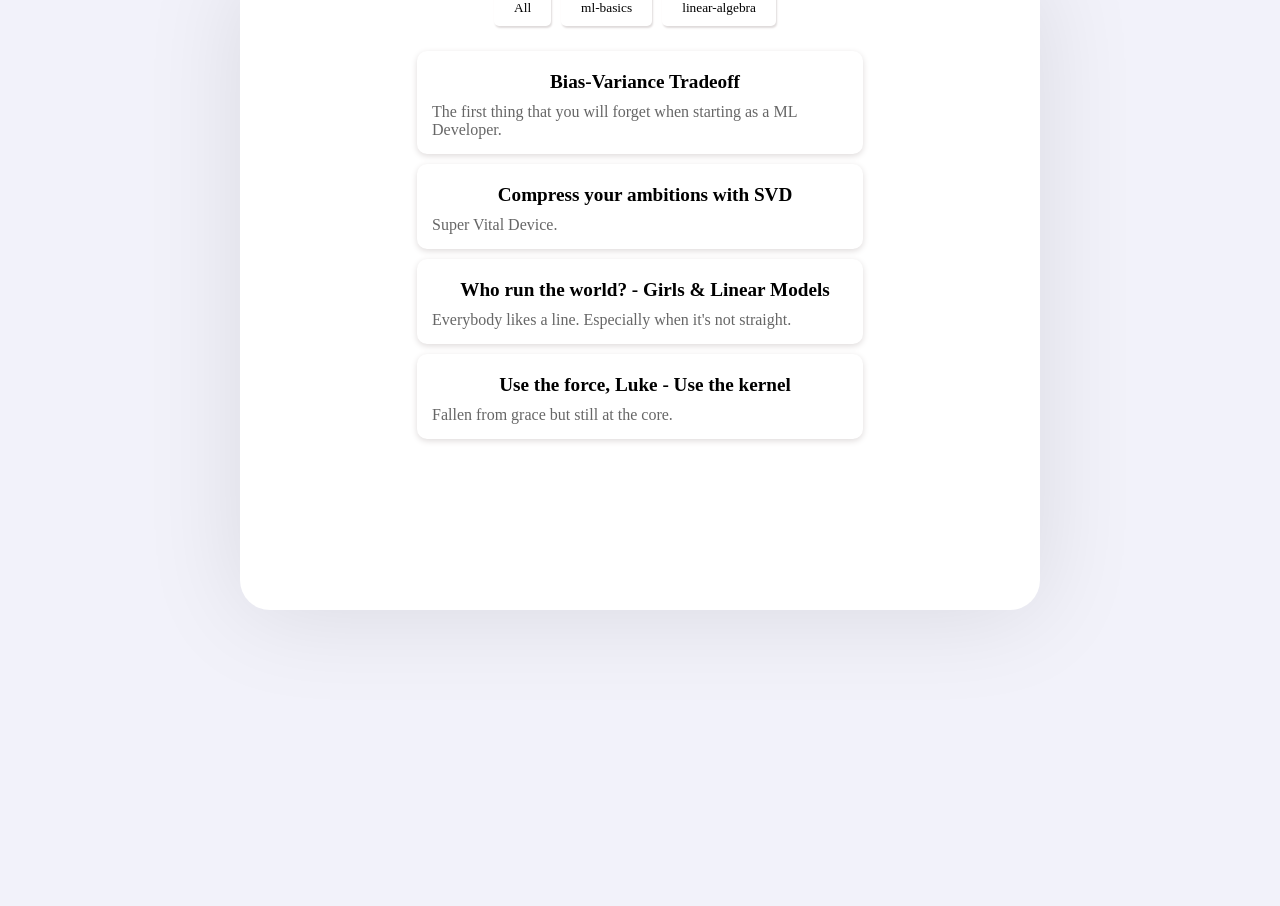
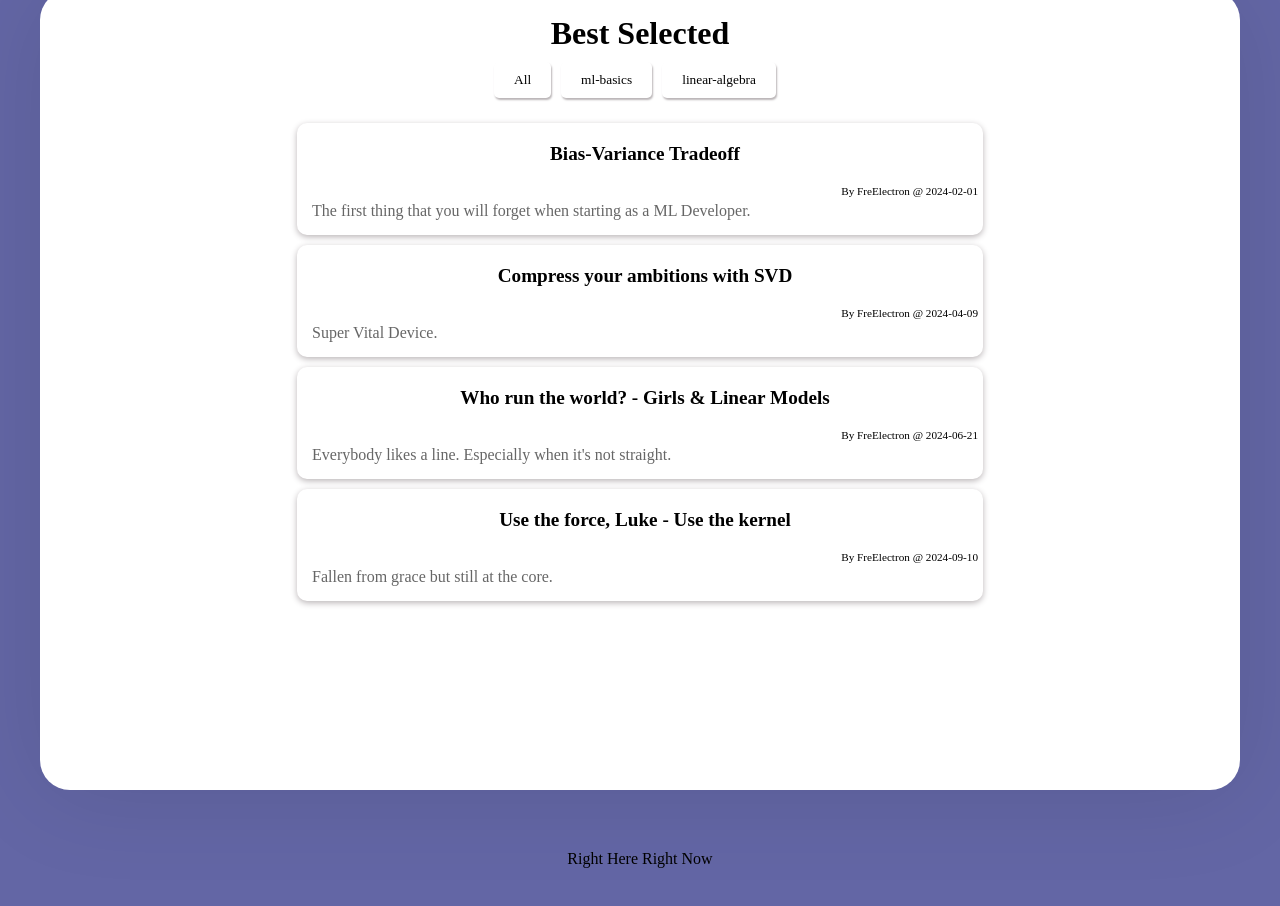
Before and after one commit to freelectron/yaub, a Next.js app in the folder frontend/simple-yaub/: page / in a window 1280 px wide. Shown: the part 100-1006 px from the top of the page. Before the commit the page ends 800 px from the top, so only its background shows below. Built offline with nearby package versions, Linux system fonts and the light colour scheme.

Commit message:
Add footer

```diff
--- a/frontend/simple-yaub/public/posts/meta_info.json
+++ b/frontend/simple-yaub/public/posts/meta_info.json
@@ -5,24 +5,32 @@
       "id": "bias_variance_decomposition",
       "title": "Bias-Variance Tradeoff",
       "content": "The first thing that you will forget when starting as a ML Developer.",
+      "author": "FreElectron",
+      "date": "2024-02-01",
       "tags": ["ml-basics"]
     },
     {
       "id": "svd",
       "title": "Compress your ambitions with SVD",
       "content": "Super Vital Device.",
+      "author": "FreElectron",
+      "date": "2024-04-09",
       "tags": ["ml-basics", "linear-algebra"]
     },
     {
       "id": "linear_models",
       "title": "Who run the world? - Girls & Linear Models",
       "content": "Everybody likes a line. Especially when it's not straight.",
+      "author": "FreElectron",
+      "date": "2024-06-21",
       "tags": ["ml-basics"]
     },
     {
       "id": "kernel_models",
       "title": "Use the force, Luke - Use the kernel",
       "content": "Fallen from grace but still at the core.",
+      "author": "FreElectron",
+      "date": "2024-09-10",
       "tags": ["ml-basics"]
     }
   ]
--- a/frontend/simple-yaub/src/app/page.js
+++ b/frontend/simple-yaub/src/app/page.js
@@ -3,6 +3,7 @@ import {fetchPostsMetaInfo} from "@/components/PublicFiles";
 
 import '../styles/global.css';
 import '../styles/nav-bar.scss';
+import '../styles/footer.scss';
 import './page.scss';
 
 export default async function Home() {
--- a/frontend/simple-yaub/src/app/page.scss
+++ b/frontend/simple-yaub/src/app/page.scss
@@ -13,14 +13,22 @@ Posts
 
 .posts-container {
     height: 80vh;
-    max-width: 100vh;
+    max-width: 150vh;
     margin: 0 auto;
     background-color: v.$post-background-color;
     border-radius: 30px;
     padding: 20px;
     box-shadow: 0 4px 100px rgba(0, 0, 0, 0.1);
+    min-height: 100vh;
 }
-
+.posts-header1 {
+    font-family: v.$post-font;
+    font-size: 1rem;
+    font-weight: 50;
+    margin-top: 5px;
+    margin-bottom: 10px; /* Adjust the bottom margin as needed */
+    text-align: center; /* Center the text horizontally */
+}
 .button-group.center {
     display: flex;
     margin-bottom: 20px;
@@ -67,9 +75,8 @@ Posts
 .card-link:hover .card {
     transform: translateY(-3px);
     box-shadow: 0 8px 10px v.$active-link-color;
-    background: v.$active-link-color;
-    border: 5px solid v.$active-link-color;
-    background: v.$active-link-color;
+    border: 5px solid v.$card-background-color;
+    //background: v.$active-link-color;
 }
 /* Make sure the text color doesn't change on hover */
 .card-link:hover .card-title,
@@ -83,6 +90,14 @@ Posts
     margin-top: 5px;
     margin-bottom: 10px; /* Adjust the bottom margin as needed */
     text-align: center; /* Center the text horizontally */
+}
+.card-details {
+    font-family: v.$post-font;
+    font-size: 0.7rem;
+    font-weight: 200;
+    margin-top: 10px;
+    margin-bottom: 5px; /* Adjust the bottom margin as needed */
+    text-align: right; /* Center the text horizontally */
 }
 .card-body {
     display: flex;
--- a/frontend/simple-yaub/src/app/post/[id]/page.js
+++ b/frontend/simple-yaub/src/app/post/[id]/page.js
@@ -4,6 +4,7 @@ import {fetchPostContent} from "@/components/PublicFiles";
 
 import '../../../styles/global.css';
 import '../../../styles/nav-bar.scss';
+import '../../../styles/footer.scss';
 import './page.scss';
 
 export default async function PostPageWrapper({params}) {
--- /dev/null
+++ b/frontend/simple-yaub/src/components/Footer.js
@@ -0,0 +1,21 @@
+import React from 'react';
+
+
+const FooterBar = () => {
+    return (
+        <footer className="footer" style={{
+            display: 'flex',
+            justifyContent: 'center',
+            alignItems: 'center',
+            position: 'relative',
+            bottom: 0,
+            width: '100%'
+        }}>
+            <div className="footer-text">
+                Right Here Right Now
+            </div>
+        </footer>
+    );
+};
+
+export default FooterBar;
--- a/frontend/simple-yaub/src/components/MainPage.js
+++ b/frontend/simple-yaub/src/components/MainPage.js
@@ -2,6 +2,7 @@
 import React, { useState } from 'react';
 import Link from 'next/link';
 import NavigationBar from "./NavBar";
+import Footer from "@/components/Footer";
 
 const getUniqueTags = (posts) => {
     if (posts && Array.isArray(posts)) {
@@ -33,9 +34,15 @@ const MainPage = ({ defaultPostsMetaInfo }) => {
 
     return (
         <div className="empty">
+
             <NavigationBar />
 
             <div className="posts-container">
+
+                <div className="posts-header1">
+                    <h1> Best Selected </h1>
+                </div>
+
                 <div className="button-group center">
                     {availableTags.map((tag) => (
                         <button
@@ -54,6 +61,7 @@ const MainPage = ({ defaultPostsMetaInfo }) => {
                                 <div className="card">
                                     <div className="card-body">
                                         <p className="card-title">{post.title}</p>
+                                        <p className="card-details"> By {post.author} @ {post.date}</p>
                                         <p className="card-text">
                                             {post.content.slice(0, 100)}
                                         </p>
@@ -64,6 +72,9 @@ const MainPage = ({ defaultPostsMetaInfo }) => {
                     ))}
                 </div>
             </div>
+
+            <Footer />
+
         </div>
     );
 };
--- /dev/null
+++ b/frontend/simple-yaub/src/styles/footer.scss
@@ -0,0 +1,13 @@
+@use '../styles/variables' as v;
+
+.footer{
+    margin-top: 50px;
+    padding-bottom: 20px;
+}
+.footer-text {
+    padding: 10px;
+    font-family: v.$logo-font;
+}
+body {
+    margin: 20px;
+}
--- a/frontend/simple-yaub/src/styles/nav-bar.scss
+++ b/frontend/simple-yaub/src/styles/nav-bar.scss
@@ -42,7 +42,7 @@ ul {
     align-items: center;
     padding: 0;
     list-style: none;
-    margin: auto 0vw ; // Pushes the navigation to the right
+    margin: auto -2vw ; // Pushes the navigation to the right
 
     li {
         display: flex;
--- a/frontend/simple-yaub/src/styles/variables.scss
+++ b/frontend/simple-yaub/src/styles/variables.scss
@@ -1,5 +1,5 @@
 
-$general-background-color: rgb(242, 242, 250);
+$general-background-color: rgba(12, 17, 115, 0.64);
 $nav-background-color: $general-background-color;
 $logo-background-color: #161716;
 $card-background-color: rgb(255, 255, 255);
@@ -7,7 +7,7 @@ $card-background-color: rgb(255, 255, 255);
 $tooltip-background-color: $nav-background-color;
 $post-background-color: $card-background-color;
 
-$active-link-color: rgb(223, 219, 219);
+$active-link-color: rgb(186, 181, 183);
 $active-sidebar-link-color: $active-link-color;
 
 $filter-badges-background-color: $card-background-color;
```
